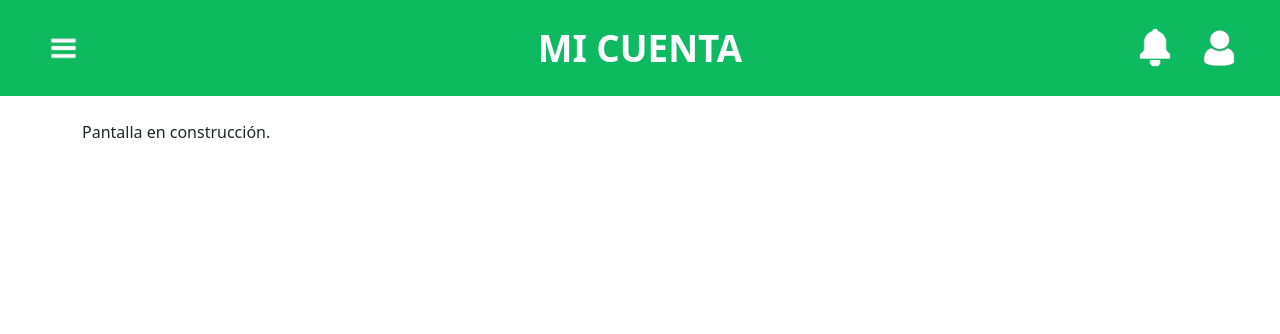
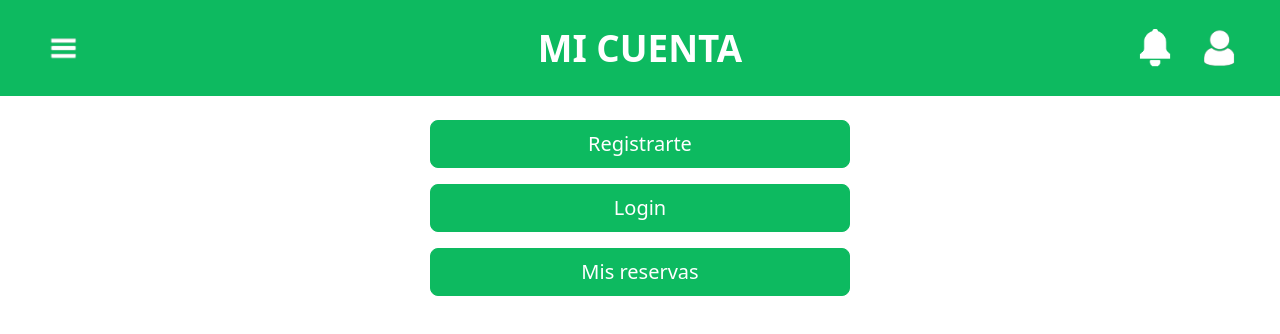
Before and after one commit to juanpablovilla2006/Doble-Cinco, a React (Vite) app in the folder frontend/: page /cuenta in a window 1280 px wide. Shown: the top 334 px of the page. Built offline with nearby package versions, Linux system fonts and the light colour scheme.

Commit message:
Crear carpetas context, hooks y nuevas pages para poder hacer login y registro. Usuario actual con context

```diff
--- a/frontend/src/App.jsx
+++ b/frontend/src/App.jsx
@@ -4,6 +4,9 @@ import Canchas from "./pages/Canchas/Canchas.jsx";
 import Reservar from "./pages/Reservar/Reservar.jsx";
 import MisReservas from "./pages/MisReservas/MisReservas.jsx";
 import MiCuenta from "./pages/MiCuenta/MiCuenta.jsx";
+import Registro from "./pages/Registro/Registro.jsx";
+import Login from "./pages/Login/Login.jsx";
+import MisDatos from "./pages/MisDatos/MisDatos.jsx";
 
 export default function App() {
   return (
@@ -13,6 +16,9 @@ export default function App() {
       <Route path="/reservar" element={<Reservar />} />
       <Route path="/mis-reservas" element={<MisReservas />} />
       <Route path="/cuenta" element={<MiCuenta />} />
+      <Route path="/cuenta/registro" element={<Registro />} />
+      <Route path="/cuenta/login" element={<Login />} />
+      <Route path="/cuenta/datos" element={<MisDatos />} />
     </Routes>
   );
 }
--- /dev/null
+++ b/frontend/src/context/UsuarioContext.js
@@ -0,0 +1,3 @@
+import { createContext } from "react";
+
+export const UsuarioContext = createContext(null);
--- /dev/null
+++ b/frontend/src/context/UsuarioProvider.jsx
@@ -0,0 +1,40 @@
+import { useState } from "react";
+import { UsuarioContext } from "./UsuarioContext.js";
+
+const CLAVE = "usuarioActual";
+
+function leerGuardado() {
+  try {
+    return JSON.parse(localStorage.getItem(CLAVE));
+  } catch {
+    return null;
+  }
+}
+
+export function UsuarioProvider({ children }) {
+  const [usuario, setUsuario] = useState(leerGuardado);
+
+  function iniciarSesion(datosUsuario) {
+    setUsuario(datosUsuario);
+    try {
+      localStorage.setItem(CLAVE, JSON.stringify(datosUsuario));
+    } catch {
+      // Sin almacenamiento disponible. La sesión dura hasta recargar la página
+    }
+  }
+
+  function cerrarSesion() {
+    setUsuario(null);
+    try {
+      localStorage.removeItem(CLAVE);
+    } catch {
+      // Nada para borrar
+    }
+  }
+
+  return (
+    <UsuarioContext.Provider value={{ usuario, iniciarSesion, cerrarSesion }}>
+      {children}
+    </UsuarioContext.Provider>
+  );
+}
--- /dev/null
+++ b/frontend/src/hooks/useUsuario.js
@@ -0,0 +1,6 @@
+import { useContext } from "react";
+import { UsuarioContext } from "../context/UsuarioContext.js";
+
+export function useUsuario() {
+  return useContext(UsuarioContext);
+}
--- a/frontend/src/index.css
+++ b/frontend/src/index.css
@@ -3,3 +3,14 @@
   --bs-primary: #0DBA60;
   --bs-primary-rgb: 13, 186, 96;
 }
+
+/* Bootstrap no toma --bs-primary en los botones*/
+.btn-primary {
+  --bs-btn-bg: var(--color-primario);
+  --bs-btn-border-color: var(--color-primario);
+  --bs-btn-hover-bg: #0aa755;
+  --bs-btn-hover-border-color: #0aa755;
+  --bs-btn-active-bg: #099a4e;
+  --bs-btn-active-border-color: #099a4e;
+  --bs-btn-focus-shadow-rgb: 13, 186, 96;
+}
--- a/frontend/src/main.jsx
+++ b/frontend/src/main.jsx
@@ -4,11 +4,14 @@ import "bootstrap/dist/css/bootstrap.min.css";
 import './index.css';
 import App from './App.jsx';
 import {BrowserRouter} from "react-router";
+import { UsuarioProvider } from './context/UsuarioProvider.jsx';
 
 createRoot(document.getElementById('root')).render(
   <StrictMode>
     <BrowserRouter>
-    <App />
+      <UsuarioProvider>
+        <App />
+      </UsuarioProvider>
     </BrowserRouter>
   </StrictMode>,
 );
--- /dev/null
+++ b/frontend/src/pages/Login/Login.jsx
@@ -0,0 +1,12 @@
+import BarraMenu from "../../components/BarraMenu/BarraMenu.jsx";
+
+export default function Login() {
+  return (
+    <>
+      <BarraMenu titulo="Iniciar sesión" />
+      <main className="container py-4">
+        <p>Pantalla en construcción.</p>
+      </main>
+    </>
+  );
+}
--- /dev/null
+++ b/frontend/src/pages/MiCuenta/MiCuenta.css
@@ -0,0 +1,25 @@
+.mi-cuenta__acciones {
+  display: grid;
+  gap: 16px;
+  max-width: 420px;
+  margin: 0 auto;
+}
+
+.mi-cuenta__saludo {
+  margin: 0;
+  text-align: center;
+  font-size: 1.25rem;
+  font-weight: 700;
+}
+
+.btn-outline-secondary {
+  background-color: rgba(158, 34, 34, 0.877);
+  color: #fff;
+  border-color: transparent;
+}
+
+.btn-outline-secondary:hover {
+  background-color: #8d8989;
+  color: #fff;
+  border-color: #8d8989;
+}
--- a/frontend/src/pages/MiCuenta/MiCuenta.jsx
+++ b/frontend/src/pages/MiCuenta/MiCuenta.jsx
@@ -1,11 +1,44 @@
+import { Link } from "react-router";
 import BarraMenu from "../../components/BarraMenu/BarraMenu.jsx";
+import { useUsuario } from "../../hooks/useUsuario.js";
+import "./MiCuenta.css";
 
 export default function MiCuenta() {
+  const { usuario, cerrarSesion } = useUsuario();
+
   return (
     <>
       <BarraMenu titulo="Mi cuenta" />
       <main className="container py-4">
-        <p>Pantalla en construcción.</p>
+        <div className="mi-cuenta__acciones">
+          {usuario && <p className="mi-cuenta__saludo">Hola, {usuario.nombre}</p>}
+
+          {!usuario && (
+            <Link className="btn btn-primary btn-lg" to="/cuenta/registro">
+              Registrarte
+            </Link>
+          )}
+
+          {usuario ? (
+            <Link className="btn btn-primary btn-lg" to="/cuenta/datos">
+              Mis datos
+            </Link>
+          ) : (
+            <Link className="btn btn-primary btn-lg" to="/cuenta/login">
+              Login
+            </Link>
+          )}
+
+          <Link className="btn btn-primary btn-lg" to="/mis-reservas">
+            Mis reservas
+          </Link>
+
+          {usuario && (
+            <button type="button" className="btn btn-outline-secondary btn-lg" onClick={cerrarSesion}>
+              Cerrar sesión
+            </button>
+          )}
+        </div>
       </main>
     </>
   );
--- /dev/null
+++ b/frontend/src/pages/MisDatos/MisDatos.jsx
@@ -0,0 +1,12 @@
+import BarraMenu from "../../components/BarraMenu/BarraMenu.jsx";
+
+export default function MisDatos() {
+  return (
+    <>
+      <BarraMenu titulo="Mis datos" />
+      <main className="container py-4">
+        <p>Pantalla en construcción.</p>
+      </main>
+    </>
+  );
+}
--- /dev/null
+++ b/frontend/src/pages/Registro/Registro.jsx
@@ -0,0 +1,12 @@
+import BarraMenu from "../../components/BarraMenu/BarraMenu.jsx";
+
+export default function Registro() {
+  return (
+    <>
+      <BarraMenu titulo="Registrarte" />
+      <main className="container py-4">
+        <p>Pantalla en construcción.</p>
+      </main>
+    </>
+  );
+}
```
